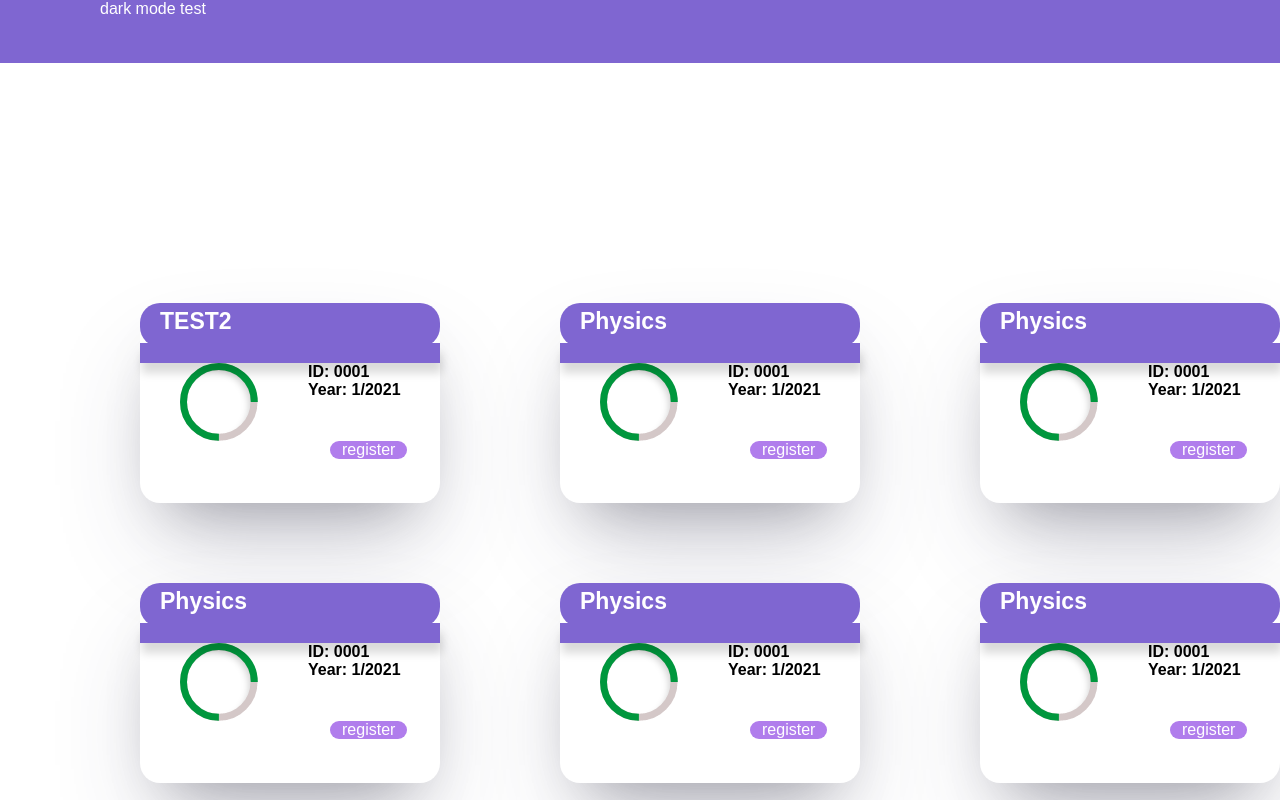
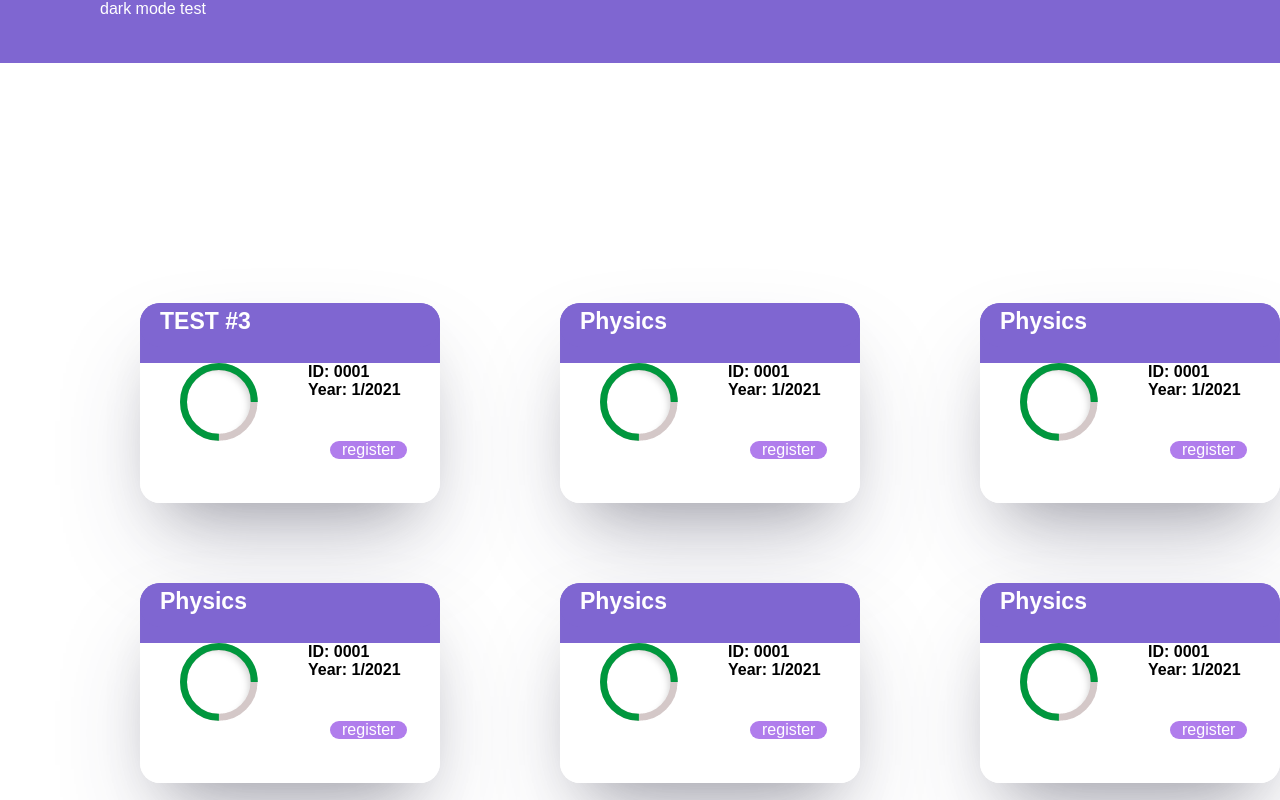
Before and after one commit to 6210612724/web_regis_alpha, a plain HTML site: page index.html in a window 1280 px wide. Shown: the top 800 px of the page. Drawn offline with Linux system fonts and the light colour scheme; a web font is replaced by a local one.

Commit message:
commit #3

```diff
--- a/index.html
+++ b/index.html
@@ -26,7 +26,7 @@
             <div class="container">
 
                 <div class="subheader"></div>
-                <div class="header">TEST2</div>
+                <div class="header">TEST #3</div>
 
                 <div class="content">
                     <img src="./Group 688.png" alt=""/>
--- a/style.css
+++ b/style.css
@@ -34,12 +34,13 @@ body section ul {
 body section ul div.container{
     width: 300px;
     height: 200px;
-    background: white;
+    background: linear-gradient(0deg, white 0%, white 70%, #7F66D1 50%, #7F66D1 100%);
+
     list-style: none;
     border-radius: 20px;
     box-shadow: rgba(255, 255, 255, 0.1) 0px 1px 1px 0px inset, rgba(50, 50, 93, 0.25) 0px 50px 100px -20px, rgba(0, 0, 0, 0.3) 0px 30px 60px -30px;
     transition: all 0.8s;
-    display: ;
+
 }
 
 
@@ -62,17 +63,7 @@ body section ul div.container div.header{
     border-radius: 20px;
 }
 
-body section ul div.container div.subheader{
-    background: #7F66D1;
-    box-shadow: rgba(0, 0, 0, 0.15) 1.95px 10px 10px;
-    width: 300px;
-    height: 20px;
-    position: absolute;
-    margin-top: 40px;
 
-
-
-}
 body section ul div.container div.content{
 
     display: flex;
```
